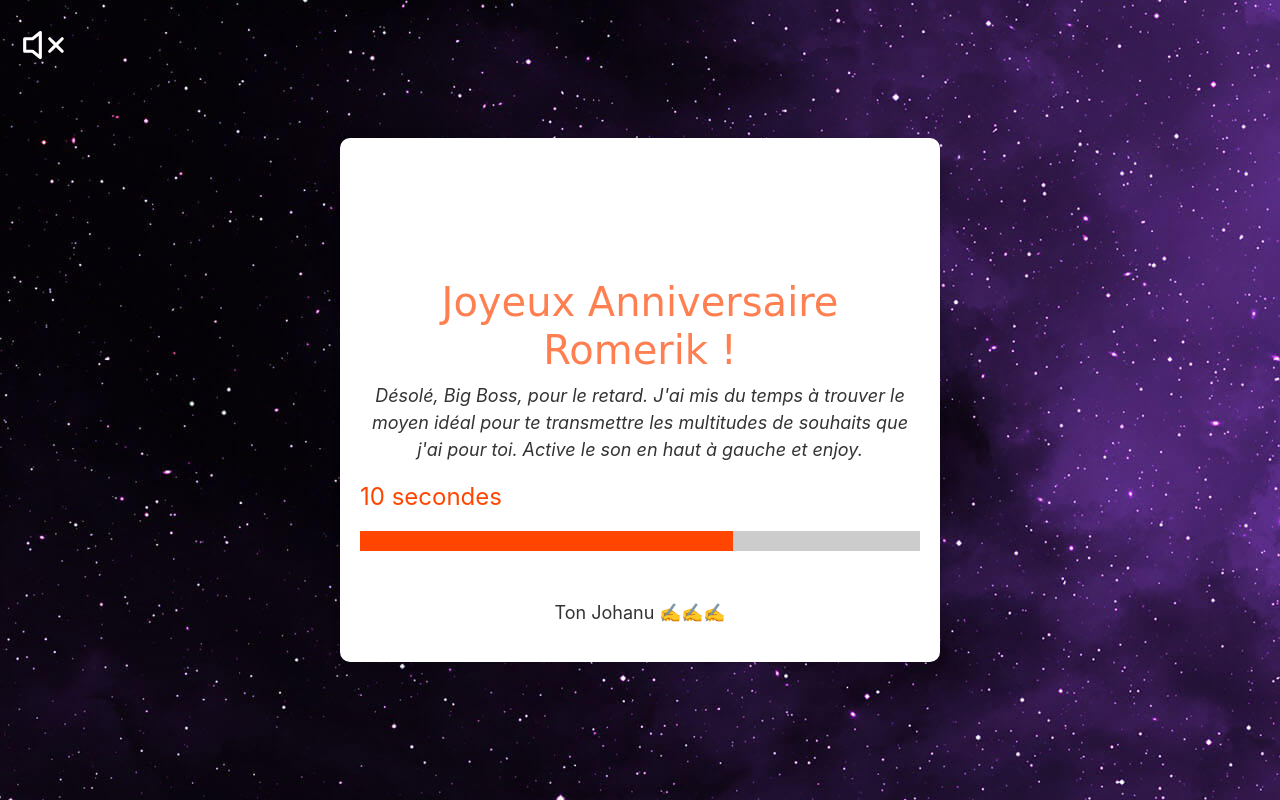
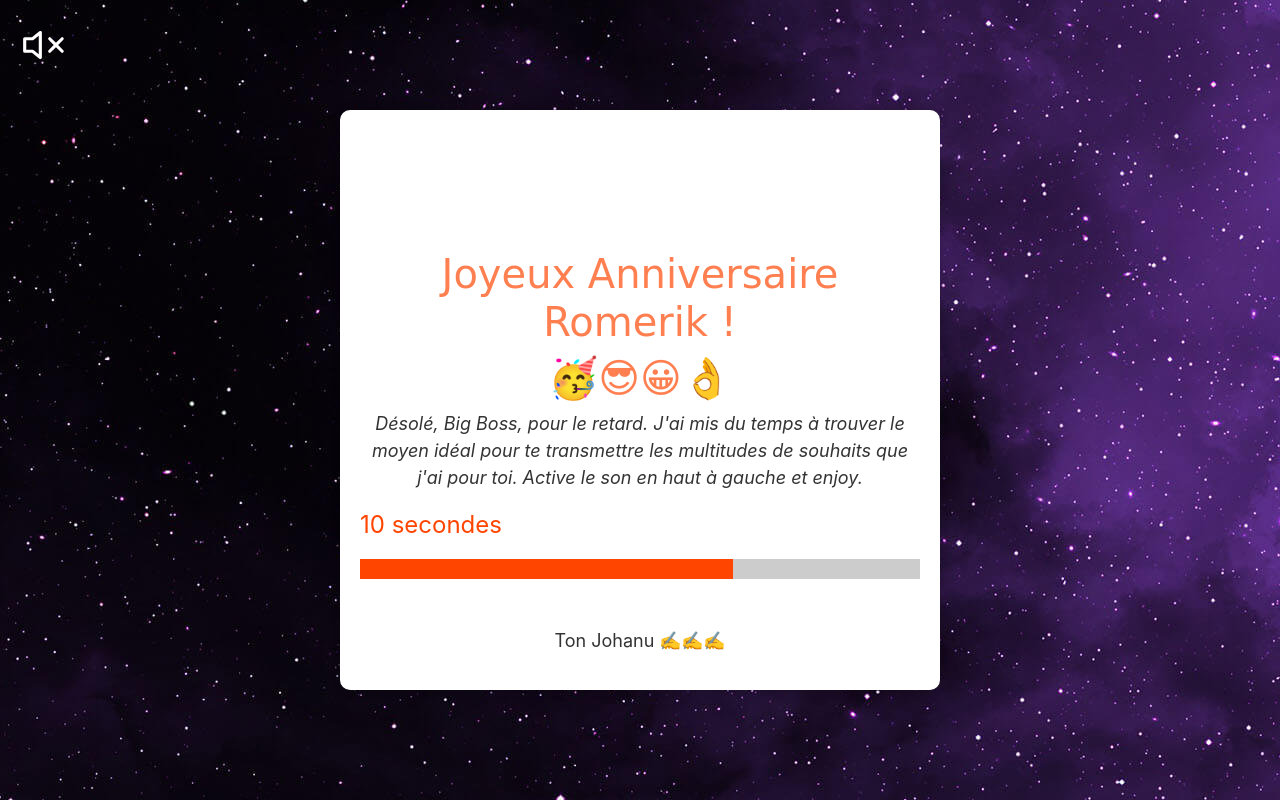
Before and after one commit to QuantBender/chaldia, a plain HTML site: page index.html in a window 1280 px wide. Drawn offline with Linux system fonts and the light colour scheme.

Commit message:
first commit

```diff
--- a/index.html
+++ b/index.html
@@ -132,6 +132,7 @@
                     <img class="w-100" src="gift.png" alt="gift">
                 </div>
                 <h3 class="text-center">Joyeux Anniversaire Romerik !</h3>
+                <h3 class="text-center">&#129395;&#128526;&#128512;&#128076;</h3>
                 <p id="message" class="text-center">Désolé, Big Boss, pour le retard. J'ai mis du temps à trouver le moyen idéal pour te transmettre les multitudes de souhaits que j'ai pour toi. Active le son en haut à gauche et enjoy.</p>
                 <p id="countdown"></p>
                 <div id="progress">
```
